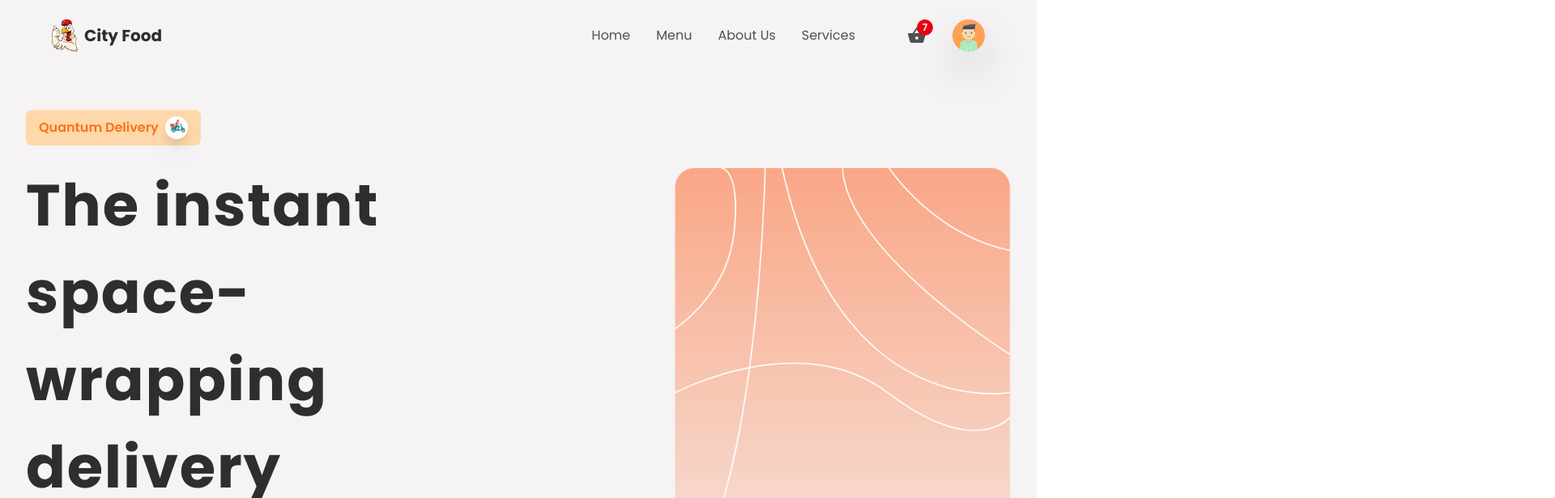
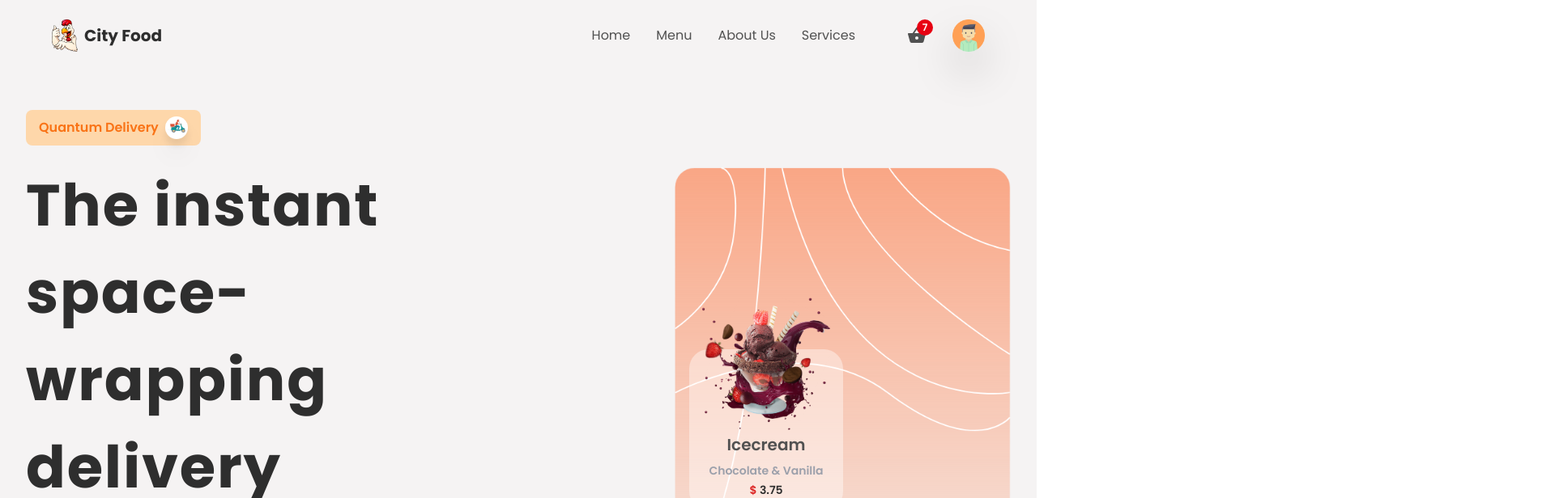
Before and after one commit to codingEzio/project-fooddelivery-app, a React (Create React App) app: page / in a window 1280 px wide. Shown: the top 616 px of the page at 81% size, 1920 px wide, since content can reach past the window. Built offline with nearby package versions, Linux system fonts and the light colour scheme; no server answers.

Commit message:
feat: Product showcase on top of the hero background

```diff
--- a/src/components/HomeContainer.jsx
+++ b/src/components/HomeContainer.jsx
@@ -2,6 +2,7 @@ import React from 'react';
 
 import Delivery from '../img/delivery.png';
 import HeroBg from '../img/heroBg.png';
+import HeroProduct from '../img/i1.png';
 
 const HomeContainer = () => {
   return (
@@ -43,14 +44,31 @@ const HomeContainer = () => {
         </button>
       </div>
 
-      <div className="py-2 flex flex-1 items-center">
+      <div className="py-2 flex flex-1 items-center relative">
         <img
           src={HeroBg}
           className="ml-auto w-full h-420 lg:w-auto lg:h-650"
-          alt="Home page background"
+          alt="Homepage background"
         />
 
-        <div className="w-full h-full absolute flex items-center justify-center"></div>
+        <div className="flex w-full h-full absolute top-0 left-0 px-32 py-4 items-center justify-center">
+          <div className="flex flex-col w-190 p-4 bg-cardOverlay backdrop:blur-md rounded-3xl items-center justify-center">
+            <img
+              src={HeroProduct}
+              className="w-40 -mt-20"
+              alt="Homepage product"
+            />
+            <p className="text-xl font-semibold text-textColor my-1">Icecream</p>
+
+            <p className="text-sm font-semibold text-lighttextGray my-1">
+              Chocolate & Vanilla
+            </p>
+
+            <p className="text-sm font-semibold text-headingColor">
+              <span className="text-ts text-red-600">$</span> 3.75
+            </p>
+          </div>
+        </div>
       </div>
     </section>
   );
```
